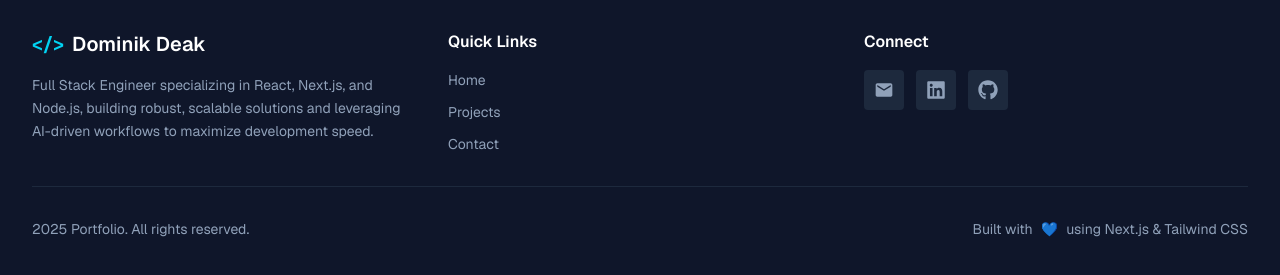
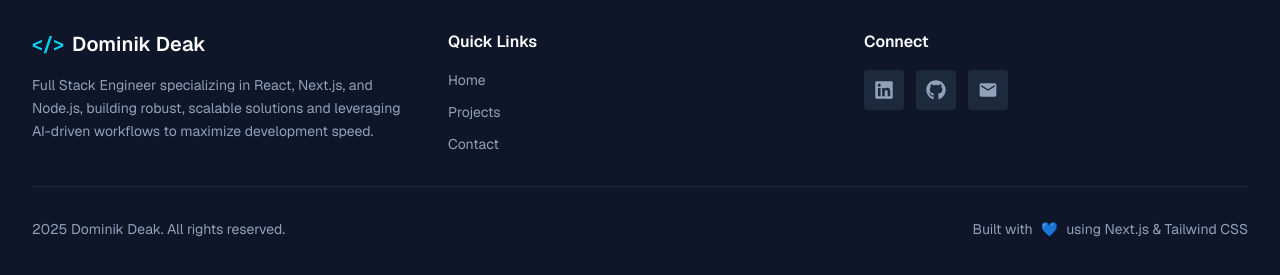
Before and after one commit to dominik-deak/portfolio, a Next.js app: page / in a window 1280 px wide. Shown: the part 2484-2759 px from the top of the page. Built offline with nearby package versions, Linux system fonts and the light colour scheme.

Commit message:
Update footer component with current year, improve section labels, and enhance social media links

```diff
--- a/src/components/Footer.tsx
+++ b/src/components/Footer.tsx
@@ -3,11 +3,12 @@ import { FaGithub, FaLinkedin } from "react-icons/fa";
 import { MdEmail } from "react-icons/md";
 
 const Footer = () => {
+  const currentYear = new Date().getFullYear();
   return (
     <footer className="bg-slate-900/95 border-t border-slate-800">
       <div className="max-w-7xl mx-auto px-4 sm:px-6 lg:px-8 py-12">
         <div className="grid grid-cols-1 md:grid-cols-3 gap-8 mb-8">
-          {/* Brand Section */}
+          {/* Branding Section */}
           <div>
             <Link
               href="/"
@@ -23,7 +24,7 @@ const Footer = () => {
             </p>
           </div>
 
-          {/* Quick Links */}
+          {/* Quick Navigation Links */}
           <div>
             <h3 className="text-white font-semibold mb-4">Quick Links</h3>
             <div className="flex flex-col gap-3">
@@ -48,20 +49,12 @@ const Footer = () => {
             </div>
           </div>
 
-          {/* Connect */}
+          {/* Social Media Links */}
           <div>
             <h3 className="text-white font-semibold mb-4">Connect</h3>
             <div className="flex gap-3">
               <a
-                href="mailto:developer@example.com"
-                className="w-10 h-10 bg-slate-800 rounded flex items-center justify-center text-slate-400 hover:bg-cyan-400/20 hover:text-cyan-400 transition-colors"
-                title="Email"
-              >
-                <MdEmail className="w-5 h-5" />
-                <span className="sr-only">Email</span>
-              </a>
-              <a
-                href="https://linkedin.com/in/yourprofile"
+                href="https://www.linkedin.com/in/dominik-deak/"
                 target="_blank"
                 rel="noopener noreferrer"
                 className="w-10 h-10 bg-slate-800 rounded flex items-center justify-center text-slate-400 hover:bg-cyan-400/20 hover:text-cyan-400 transition-colors"
@@ -71,7 +64,7 @@ const Footer = () => {
                 <span className="sr-only">LinkedIn</span>
               </a>
               <a
-                href="https://github.com/yourprofile"
+                href="https://github.com/dominik-deak"
                 target="_blank"
                 rel="noopener noreferrer"
                 className="w-10 h-10 bg-slate-800 rounded flex items-center justify-center text-slate-400 hover:bg-cyan-400/20 hover:text-cyan-400 transition-colors"
@@ -80,14 +73,22 @@ const Footer = () => {
                 <FaGithub className="w-5 h-5" />
                 <span className="sr-only">GitHub</span>
               </a>
+              <Link
+                href="/contact"
+                className="w-10 h-10 bg-slate-800 rounded flex items-center justify-center text-slate-400 hover:bg-cyan-400/20 hover:text-cyan-400 transition-colors"
+                title="Email"
+              >
+                <MdEmail className="w-5 h-5" />
+                <span className="sr-only">Email</span>
+              </Link>
             </div>
           </div>
         </div>
 
-        {/* Bottom Section */}
+        {/* Copyright & Credits Section */}
         <div className="pt-8 border-t border-slate-800 flex flex-col sm:flex-row justify-between items-center gap-4">
           <p className="text-slate-400 text-sm">
-            2025 Portfolio. All rights reserved.
+            {currentYear} Dominik Deak. All rights reserved.
           </p>
           <p className="text-slate-400 text-sm flex items-center gap-2">
             Built with <span className="text-cyan-400">💙</span> using Next.js &
```
